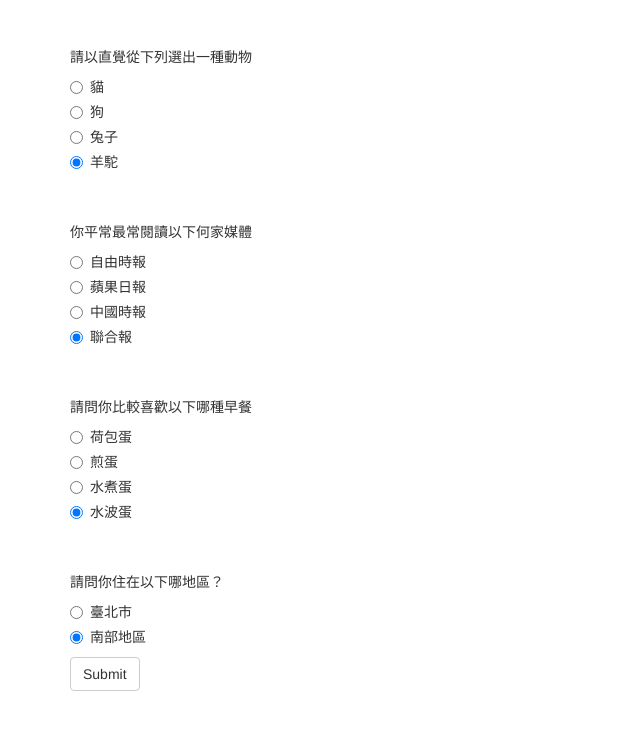
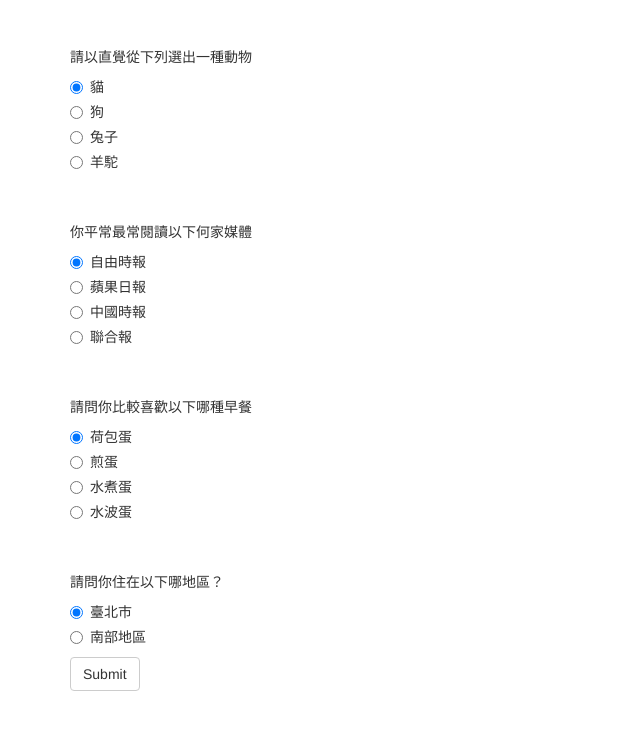
Before and after one commit to vansonlin/StratosphereEnhancer, a plain HTML site: page question.html in a window 1280 px wide. Shown: the part 56-786 px from the top of the page, without its empty margins (0-640 px from the left). Drawn offline with nearby package versions, Linux system fonts and the light colour scheme.

Commit message:
modified question delete excess check

```diff
--- a/question.html
+++ b/question.html
@@ -24,19 +24,19 @@
       </div>
       <div class="radio">
         <label>
-	    <input type="radio" name="optionsRadios" id="optionsRadios1" value="option1" checked>
+	    <input type="radio" name="optionsRadios" id="optionsRadios1" value="option1">
             狗
         </label>
       </div>
       <div class="radio">
         <label>
-	    <input type="radio" name="optionsRadios" id="optionsRadios1" value="option1" checked>
+	    <input type="radio" name="optionsRadios" id="optionsRadios1" value="option1">
             兔子
         </label>
       </div>
       <div class="radio">
         <label>
-	    <input type="radio" name="optionsRadios" id="optionsRadios1" value="option1" checked>
+	    <input type="radio" name="optionsRadios" id="optionsRadios1" value="option1">
             羊駝
         </label>
       </div>
@@ -53,19 +53,19 @@
       </div>
       <div class="radio">
         <label>
-	    <input type="radio" name="optionsRadios1" id="optionsRadios1" value="option1" checked>
+	    <input type="radio" name="optionsRadios1" id="optionsRadios1" value="option1">
             蘋果日報
         </label>
       </div>
       <div class="radio">
         <label>
-	    <input type="radio" name="optionsRadios1" id="optionsRadios1" value="option1" checked>
+	    <input type="radio" name="optionsRadios1" id="optionsRadios1" value="option1">
             中國時報
         </label>
       </div>
       <div class="radio">
         <label>
-	    <input type="radio" name="optionsRadios1" id="optionsRadios1" value="option1" checked>
+	    <input type="radio" name="optionsRadios1" id="optionsRadios1" value="option1">
             聯合報
         </label>
       </div>
@@ -81,19 +81,19 @@
       </div>
       <div class="radio">
         <label>
-	    <input type="radio" name="optionsRadios2" id="optionsRadios1" value="option1" checked>
+	    <input type="radio" name="optionsRadios2" id="optionsRadios1" value="option1">
             煎蛋
         </label>
       </div>
       <div class="radio">
         <label>
-	    <input type="radio" name="optionsRadios2" id="optionsRadios1" value="option1" checked>
+	    <input type="radio" name="optionsRadios2" id="optionsRadios1" value="option1">
             水煮蛋
         </label>
       </div>
       <div class="radio">
         <label>
-	    <input type="radio" name="optionsRadios2" id="optionsRadios1" value="option1" checked>
+	    <input type="radio" name="optionsRadios2" id="optionsRadios1" value="option1">
             水波蛋
         </label>
       </div>
@@ -109,7 +109,7 @@
       </div>
       <div class="radio">
         <label>
-	    <input type="radio" name="optionsRadios3" id="optionsRadios1" value="option1" checked>
+	    <input type="radio" name="optionsRadios3" id="optionsRadios1" value="option1">
             南部地區
         </label>
       </div>
```
